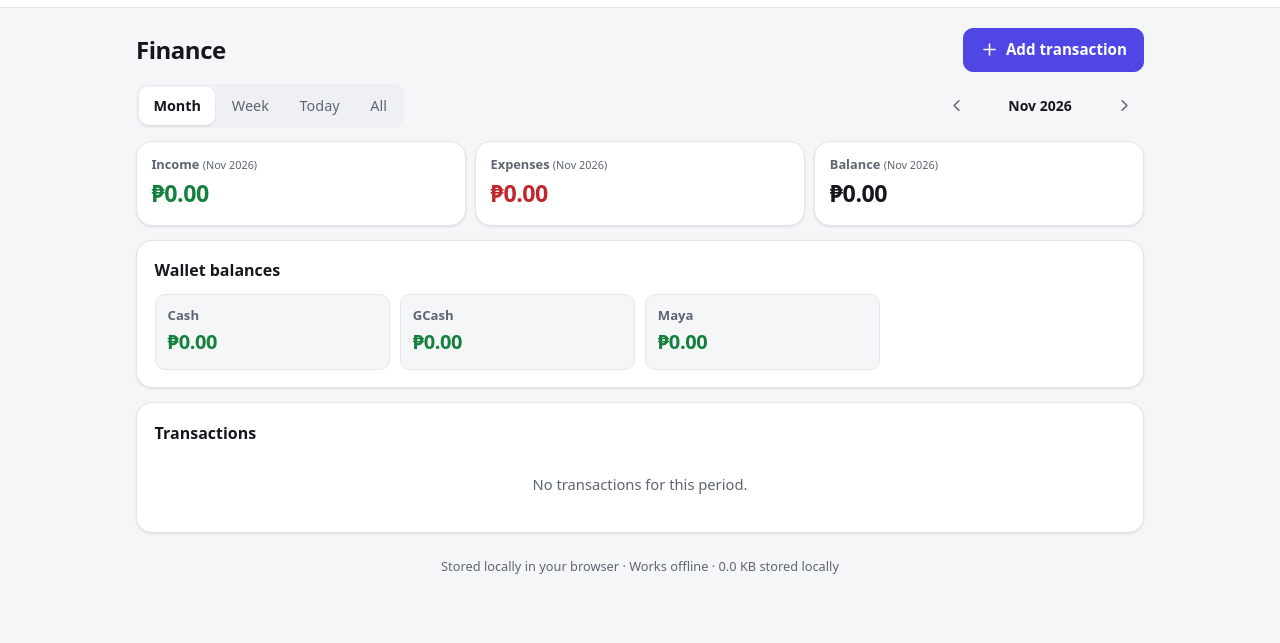
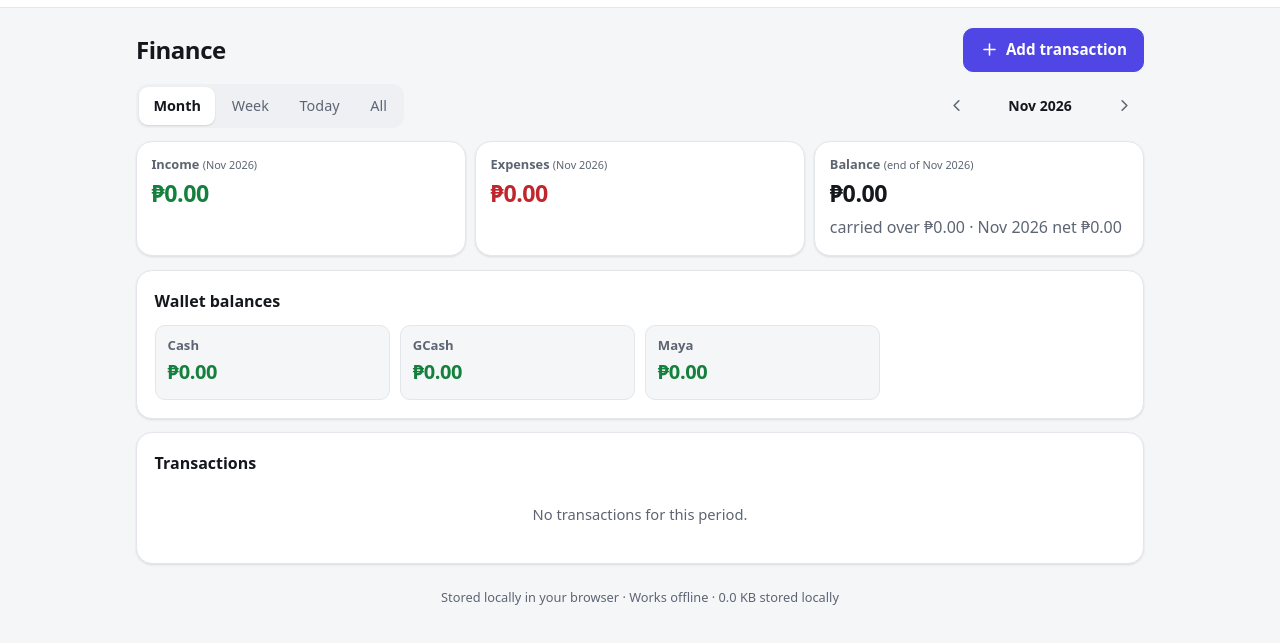
Before and after one commit to dudaythedog/personal-tracker, a plain HTML site: page index.html in a window 1280 px wide. Both pictures are taken after a click on the button "Finance". Shown: the part 107-750 px from the top of the page. Drawn offline with Linux system fonts and the light colour scheme.

Commit message:
Carry balance over from previous months in finance summary
The Balance card only counted the viewed month, so spending in November
went negative even with October income left over. It now shows a running
balance through the end of the viewed month, with carried-over and
month-net amounts underneath. Bump service worker cache so installed
apps pick up the change.

Co-Authored-By: Claude Opus 5.5 <noreply@anthropic.com>

```diff
--- a/app.js
+++ b/app.js
@@ -514,6 +514,12 @@ function walletBalances() {
   return PAY_METHODS.filter(function (w) { return active[w] || PINNED.indexOf(w) >= 0; }).concat(extra)
     .map(function (w) { return { wallet: w, balance: bal[w] || 0 }; });
 }
+// Running balance as of the end of month ym: earlier months carry into it.
+function balanceThrough(ym) {
+  var before = state.finance.filter(function (f) { return monthKey(normDateStr(f.date)) < ym; });
+  var upTo = state.finance.filter(function (f) { return monthKey(normDateStr(f.date)) <= ym; });
+  return { balance: financeTotals(upTo).balance, carried: financeTotals(before).balance };
+}
 function renderFinance() {
   // Summary cards always show the viewed month (defaults to current month),
   // so September income can never leak into the October total.
@@ -522,12 +528,21 @@ function renderFinance() {
   var mt = financeTotals(monthItems);
   $('#finIncome').textContent = money(mt.income);
   $('#finExpense').textContent = money(mt.expense);
-  $('#finBalance').textContent = money(mt.balance);
+  // Balance carries over: everything up to the end of the viewed month,
+  // so October's leftover income still counts when spending in November.
+  var bt = balanceThrough(viewMonth);
+  var balEl = $('#finBalance');
+  balEl.textContent = money(bt.balance);
+  balEl.classList.toggle('neg', bt.balance < 0);
   var mLabel = monthLabel(viewMonth);
-  ['finIncomeMonth', 'finExpenseMonth', 'finBalanceMonth'].forEach(function (id) {
+  ['finIncomeMonth', 'finExpenseMonth'].forEach(function (id) {
     var el = document.getElementById(id);
     if (el) el.textContent = '(' + mLabel + ')';
   });
+  var bm = document.getElementById('finBalanceMonth');
+  if (bm) bm.textContent = '(end of ' + mLabel + ')';
+  var bs = document.getElementById('finBalanceSub');
+  if (bs) bs.textContent = 'carried over ' + money(bt.carried) + ' · ' + mLabel + ' net ' + money(mt.balance);
   // Keep the month navigator in sync; only relevant in month mode.
   var picker = $('#finMonthPicker');
   if (picker && picker.value !== viewMonth) picker.value = viewMonth;
@@ -963,7 +978,7 @@ function renderDashboard() {
   // finance (month)
   var mt = financeTotals(state.finance.filter(function (f) { return monthKey(normDateStr(f.date)) === monthKey(t); }));
   $('#dashFinance').textContent = money(mt.expense);
-  $('#dashFinanceSub').textContent = 'income ' + money(mt.income) + ' · balance ' + money(mt.balance);
+  $('#dashFinanceSub').textContent = 'income ' + money(mt.income) + ' · balance ' + money(balanceThrough(monthKey(t)).balance);
   // tasks
   var open = state.tasks.filter(function (x) { return !x.done; }).length;
   var overdue = state.tasks.filter(function (x) { return !x.done && x.due && x.due < t; }).length;
--- a/index.html
+++ b/index.html
@@ -249,7 +249,7 @@
     <div class="grid cards-3 stats">
       <article class="card stat"><h3>Income <span class="muted-sm" id="finIncomeMonth"></span></h3><p class="big pos" id="finIncome">–</p></article>
       <article class="card stat"><h3>Expenses <span class="muted-sm" id="finExpenseMonth"></span></h3><p class="big neg" id="finExpense">–</p></article>
-      <article class="card stat"><h3>Balance <span class="muted-sm" id="finBalanceMonth"></span></h3><p class="big" id="finBalance">–</p></article>
+      <article class="card stat"><h3>Balance <span class="muted-sm" id="finBalanceMonth"></span></h3><p class="big" id="finBalance">–</p><p class="muted" id="finBalanceSub"></p></article>
     </div>
     <article class="card">
       <h3>Wallet balances</h3>
--- a/sw.js
+++ b/sw.js
@@ -3,7 +3,7 @@
 'use strict';
 
 // Bump this on every deploy that changes cached files.
-var CACHE = 'personal-tracker-v2';
+var CACHE = 'personal-tracker-v3';
 var ASSETS = [
   './',
   './index.html',
```
